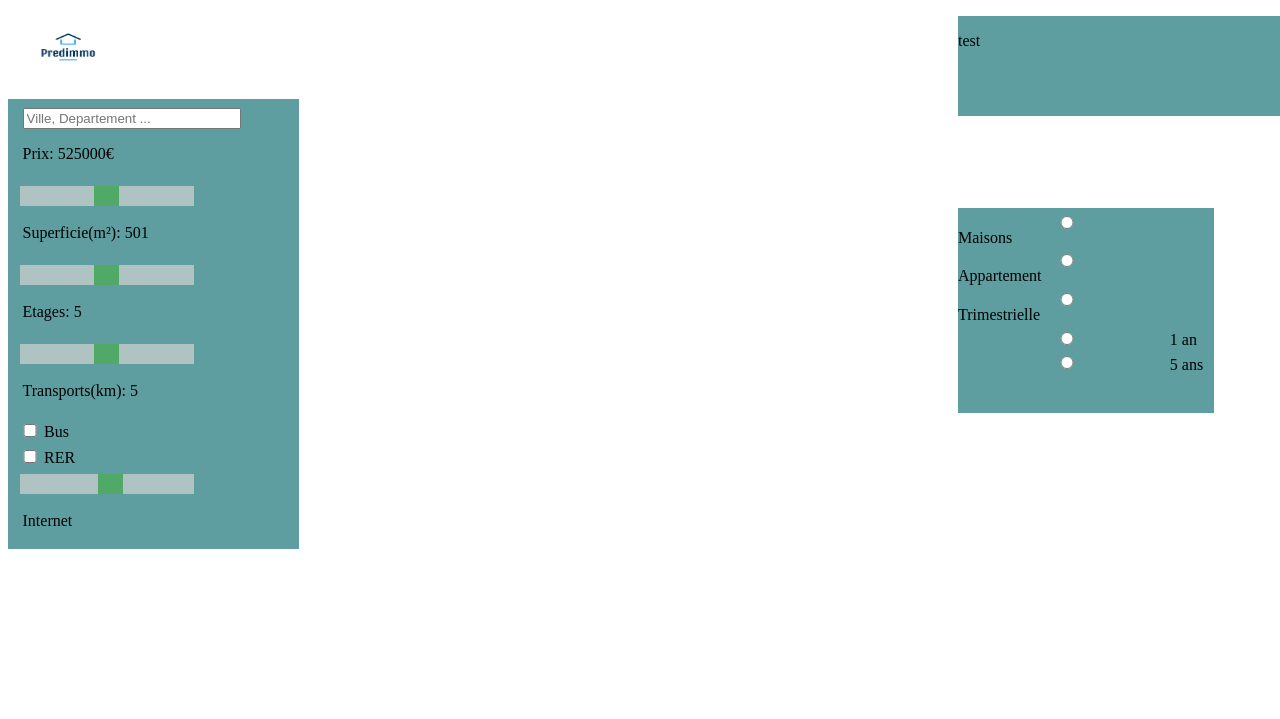
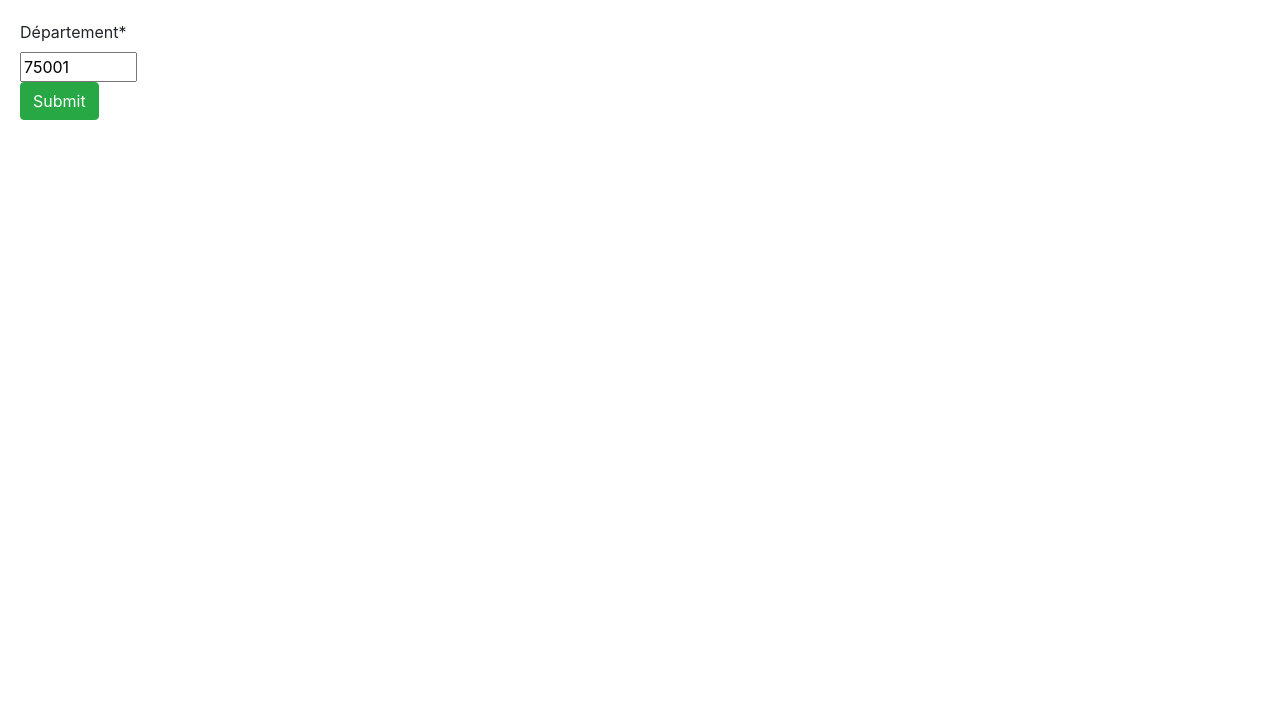
Before and after one commit to Uranium2/Predimmo, a Django app: page /index/ in a window 1280 px wide. Shown: the top 719 px of the page. Run offline with Django 3.2, Linux system fonts and the light colour scheme; some libraries are stand-ins or nearby versions.

Commit message:
communication entre web et EL + requirements

```diff
--- /dev/null
+++ b/src/web/django/homepage/forms.py
@@ -0,0 +1,18 @@
+from django import forms
+from .models import Search
+from crispy_forms.helper import FormHelper
+from crispy_forms.layout import Layout, Submit
+
+class SearchForm(forms.Form):
+    departement = forms.IntegerField(label='Département', min_value=75001, max_value=75020)
+
+    def __init__(self, *args, **kwargs):
+        super().__init__(*args, **kwargs)
+
+        self.helper = FormHelper
+        self.helper.form_method = 'post'
+
+        self.helper.layout = Layout(
+            'departement',
+            Submit('submit', 'Submit', css_class='btn-success')
+        )
--- a/src/web/django/homepage/templates/index.html
+++ b/src/web/django/homepage/templates/index.html
@@ -1,116 +1,14 @@
-{%load static%}
-
-
-<html>
+{% load crispy_forms_tags %}
+<!DOCTYPE html>
+<html lang="en">
 <head>
-<title>Page Title</title>
-<link rel="stylesheet" type="text/css" href="{% static 'index.css'%}" alt="My image">
-<!--<link rel="stylesheet" type="text/css" href="v6.3.1-dist/ol.css"> -->
-
-<meta name="viewport" content="width=device-width, initial-scale=1.0">
-	<meta http-equiv="Content-Type" content="text/html; charset=UTF-8" />
-<div>
-	<img src="{% static 'logo.png'%}" height="10%" width="10%">
-</div>
+  <meta charset="UTF-8">
+  <meta name="viewport" content="width=device-width, initial-scale=1.0">
+  <meta http-equiv="X-UA-Compatible" content="ie=edge">
+  <title>Document</title>
+  <link rel="stylesheet" href="https://stackpath.bootstrapcdn.com/bootstrap/4.1.1/css/bootstrap.min.css" integrity="sha384-WskhaSGFgHYWDcbwN70/dfYBj47jz9qbsMId/iRN3ewGhXQFZCSftd1LZCfmhktB" crossorigin="anonymous">
 </head>
-<body>
-
-<form action="/index" method="post">
-
-	<div class="filtre" style="overflow: scroll;">
-		<input type="text" placeholder="Ville, Departement ..." name="ville" value="{{ ville }}">
-		<p id="titles" style="margin-left: 5%">Prix: <span id="demo"></span>€</p>
-		<div class="slidecontainer">
-  			<input type="range" min="50000" max="1000000" value="{{ prix }}" class="slider" id="myRange">
-		</div>
-
-
-
-	<p id="titles" style="margin-left: 5% ">Superficie(m²): <span id="demo2"></span></p>
-	<div class="slidecontainer">
-  			<input type="range" min="1" max="1000" value="{{ superficie }}" class="slider" id="myRange2">
-	</div>
-		<p id="titles" style="margin-left: 5%">Etages: <span id="demo3"></span></p>
-	<div class="slidecontainer">
-  			<input type="range" min="0" max="10" value="{{ etages }}" class="slider" id="myRange3">
-	</div>
-	<p id="titles" style="margin-left: 5%">Transports(km): <span id="demo4"></span></p>
-	<input type="checkbox" id="bus" name="bus" value="{{ transport_bus }}" style="margin-left: -30%;">
-  	<label for="fibre" style="margin-left: -35%;"> Bus</label><br>
-  	<input type="checkbox" id="rer" name="rer" value="{{ transport_rer }}" style="margin-left: -30%;">
-  	<label for="g" style="margin-left: -35%;"> RER</label><br>
-	<div class="slidecontainer">
-  			<input type="range" min="-1" max="20" value="{{ distance_transport }}" class="slider" id="myRange4">
-	</div>
-	<p id="titles" style="margin-left: 5%">Internet</p>
-	<div id="internet">
-	<input type="checkbox" id="fibre" name="fibre" value="{{ fibre }}" style="margin-left: -30%;">
-  	<label for="fibre" style="margin-left: -35%;"> Fibre</label><br>
-  	<input type="checkbox" id="g" name="g" value="{{ 4g }}" style="margin-left: -30%;">
-  	<label for="g" style="margin-left: -35%;"> 4G</label><br>
-  	<p id="titles" style="margin-left: 5%"">Divers</p>
-  	<div>
-  	<input type="checkbox" id="loisirs" name="loisirs" value="{{ loisirs }}" style="margin-left: -30%;">
-  	<label for="loisirs" style="margin-left: -35%;"> Loisirs</label><br>
-  	<input type="checkbox" id="commerces" name="commerces" value="{{ commerces }}" style="margin-left: -30%;">
-  	<label for="commerces" style="margin-left: -35%;">Commerces</label><br>
-  	</div>
-  	<button id="apply" type="submit">Appliquer</button>
-  	<button id="rei" style="position: relative;">Réinitialiser</button>
-</div>
-</form>
-
-<div class="cours">
-	<p>test</p>
-</div>
-
-<div class="options">
-<input type="radio" id="maison" name="maison" value="maison">
-<label for="maison" >Maisons</label><br>
-<input type="radio" id="male" name="gender" value="male">
-<label for="male" >Appartement</label><br>
-<input type="radio" id="male" name="gender" value="male">
-<label for="male" >Trimestrielle</label><br>
-<input type="radio" id="male" name="gender" value="male">
-<label for="male" >1 an</label><br>
-<input type="radio" id="male" name="gender" value="male">
-<label for="male" >5 ans</label><br>
-
-
-</div>
-
-<div id="js-map" class="map" style="height: 50% width: 50px"></div>
-
-<script>
-var slider = document.getElementById("myRange");
-var slider2 = document.getElementById("myRange2")
-var slider3 = document.getElementById("myRange3")
-var slider4 = document.getElementById("myRange4")
-var output = document.getElementById("demo");
-var output2 = document.getElementById("demo2");
-var output3 = document.getElementById("demo3");
-var output4 = document.getElementById("demo4");
-output.innerHTML = slider.value;
-output2.innerHTML = slider2.value;
-output3.innerHTML = slider3.value;
-output4.innerHTML = slider3.value;
-
-slider.oninput = function() {
-  output.innerHTML = this.value;
-}
-slider2.oninput = function(){
-
-  output2.innerHTML = this.value;
-}
-slider3.oninput = function(){
-
-  output3.innerHTML = this.value;
-}
-slider4.oninput = function(){
-
-  output4.innerHTML = this.value;
-}
-</script>
-
+<body style="padding: 20px;">
+  {% crispy form form.helper %}
 </body>
 </html>
--- a/src/web/django/homepage/urls.py
+++ b/src/web/django/homepage/urls.py
@@ -1,7 +1,6 @@
-from django.conf.urls import url
 from . import views
+from django.urls import path
 
 urlpatterns = [
-    url(r'^$', views.index, name='index'),
-
+    path('', views.index)
 ]
--- a/src/web/django/homepage/views.py
+++ b/src/web/django/homepage/views.py
@@ -1,6 +1,19 @@
 from django.http import HttpResponse
 from django.shortcuts import render
 
+from .forms import SearchForm
+from .query import my_query
 
 def index(request):
-    return render(request, 'index.html')
+    if request.method == 'POST':
+        form = SearchForm(request.POST)
+        if form.is_valid():
+            ville = form.cleaned_data['departement']
+            res = my_query()
+            # traiter res, et render ?
+            print(res)
+    else:
+        # Valeurs par défaut
+        form = SearchForm()
+        form.fields['departement'].initial = 75001
+    return render(request, 'index.html', {'form': form})
--- a/src/web/django/projet_annuel/settings.py
+++ b/src/web/django/projet_annuel/settings.py
@@ -38,6 +38,7 @@ INSTALLED_APPS = [
     'django.contrib.messages',
     'django.contrib.staticfiles',
     'homepage',
+    'crispy_forms',
 
 ]
 
```
Also changed, not shown: requirements.txt (added, +61 -0 lines), src/upload_data/query.py (deleted, +0 -28 lines), src/web/django/homepage/models.py (+5 -3 lines), src/web/django/homepage/query.py (added, +28 -0 lines), src/web/django/db.sqlite3, src/web/django/homepage/migrations/0001_initial.py (added), 1 other file.
